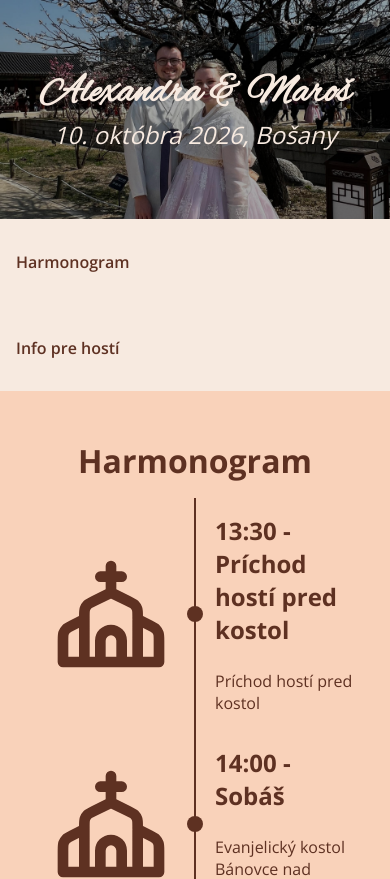
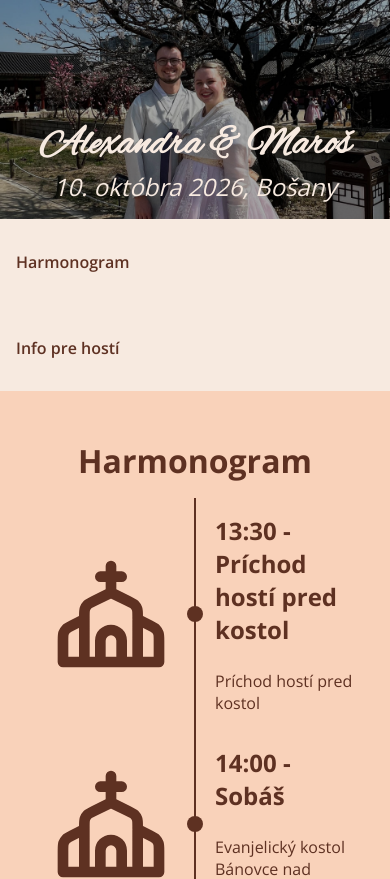
Before and after one commit to mAntala/svadba-maros-sandra, a React (Vite) app: page / in a window 390 px wide. Shown: the top 879 px of the page. Built offline with nearby package versions, Linux system fonts and the light colour scheme.

Commit message:
Made visual changes on mobile

```diff
--- a/src/styles/index.css
+++ b/src/styles/index.css
@@ -244,6 +244,10 @@ nav a:hover::before {
 /* Ressponsive rules */
 
 @media screen and (max-width: 767px) {
+    .hero__content {
+        justify-content: flex-end;
+    }
+
     h1 {
         font-size: 2.5rem;
     }
```
